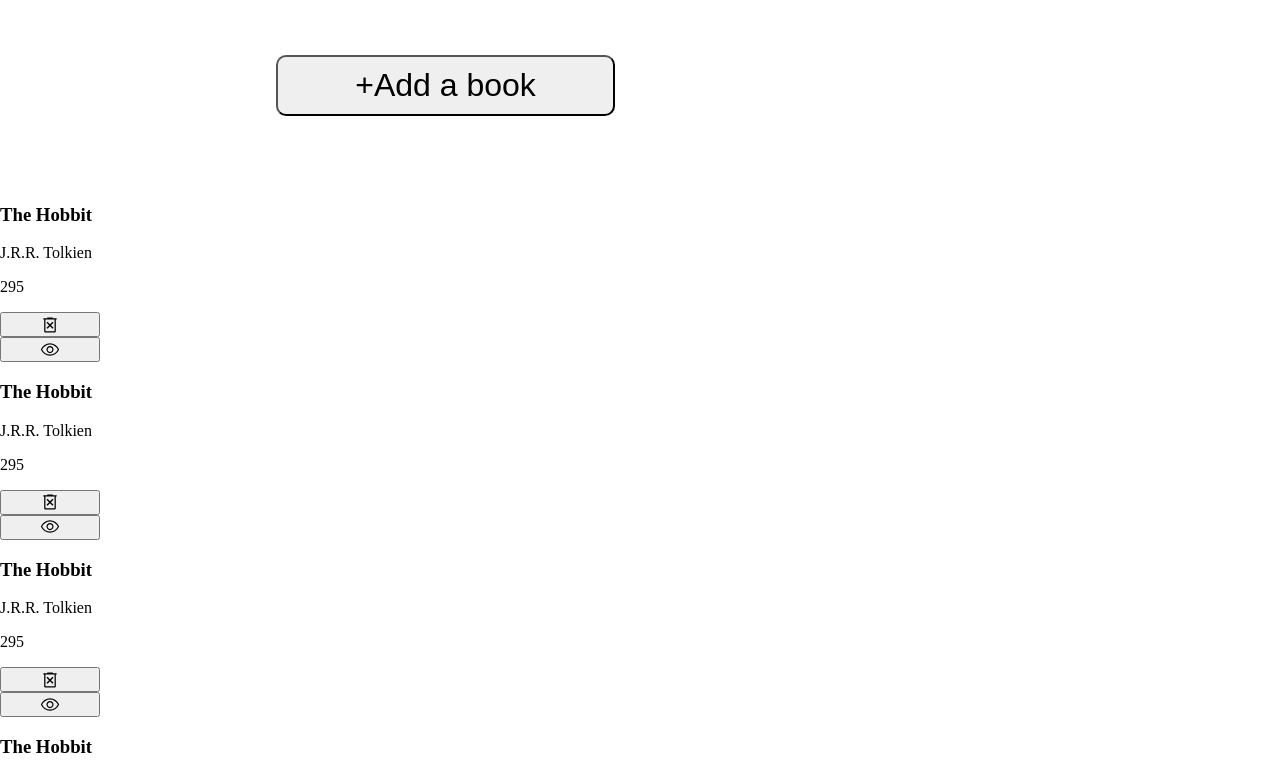
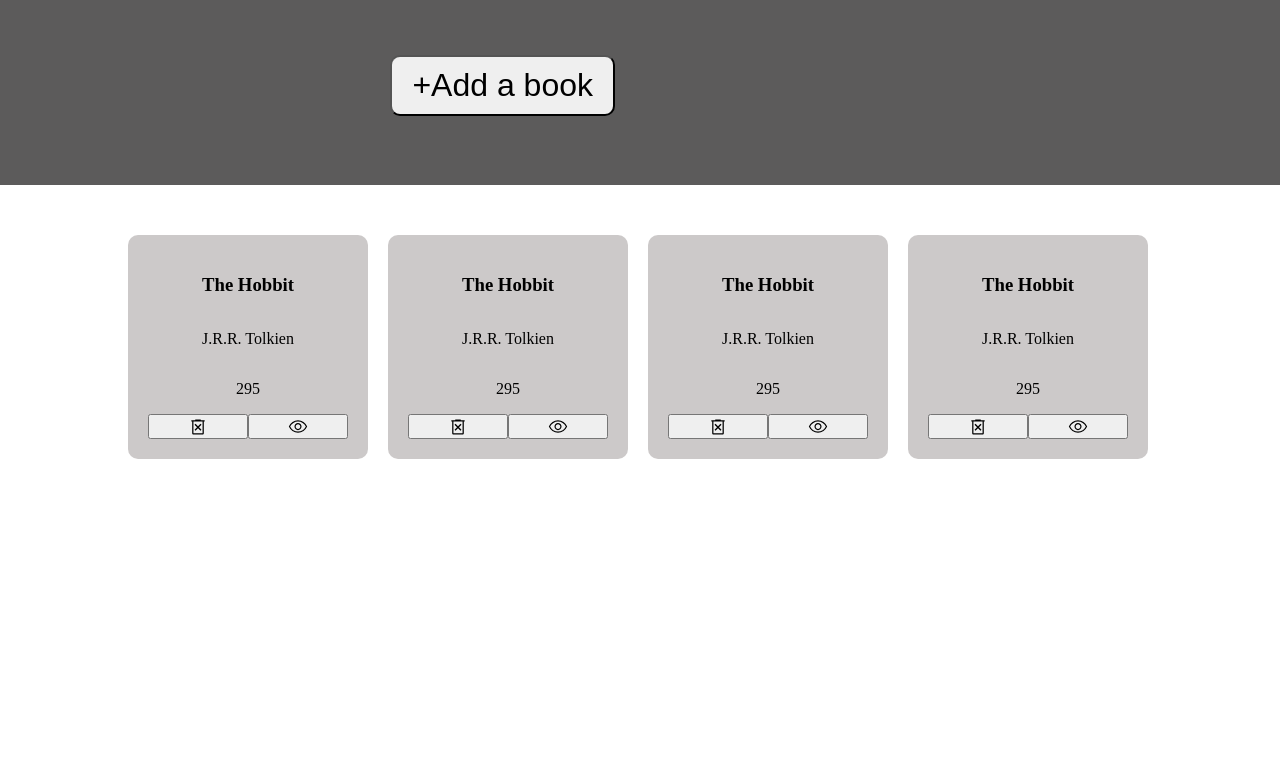
Before and after one commit to OmarNaguib/Library, a plain HTML site: page index.html in a window 1280 px wide. Shown: the part 70-844 px from the top of the page. After the commit the page ends 800 px from the top, so only its background shows below. Drawn offline with Linux system fonts and the light colour scheme.

Commit message:
layout cards

```diff
--- a/style.css
+++ b/style.css
@@ -33,9 +33,6 @@ button.delete>div{
     background-position: center;
 }
 
-button{
-
-}
 
 
 header{
@@ -58,14 +55,18 @@ header{
     justify-content: center;
     align-items: center;
     gap: 50px;
+    background-color: rgb(92, 91, 91)
+    ;
 }
 
 .new-area button{
     grid-column: 2 / 3;
+    justify-self: end;
 }
 
 .new-area form{
     grid-column: 3 / 4;
+    justify-self: start;
 }
 
 
@@ -91,3 +92,28 @@ form>div,form label,form input{
 form .checkbox label,form .checkbox input{
     width: auto;
 }
+
+.container{
+    padding: 50px 0px;
+    width: 80%;
+    display: flex;
+    position: relative;
+    left: 10%;
+    gap: 20px;
+    flex-wrap: wrap;
+}
+.container>div{
+    display: flex;
+    flex-direction: column;
+    align-items: center;
+    background-color: rgb(204, 201, 201);
+    padding: 20px;
+
+    border-radius: 10px;
+
+    width: 200px;
+}
+
+.container .icons{
+    display: flex;
+}
```
